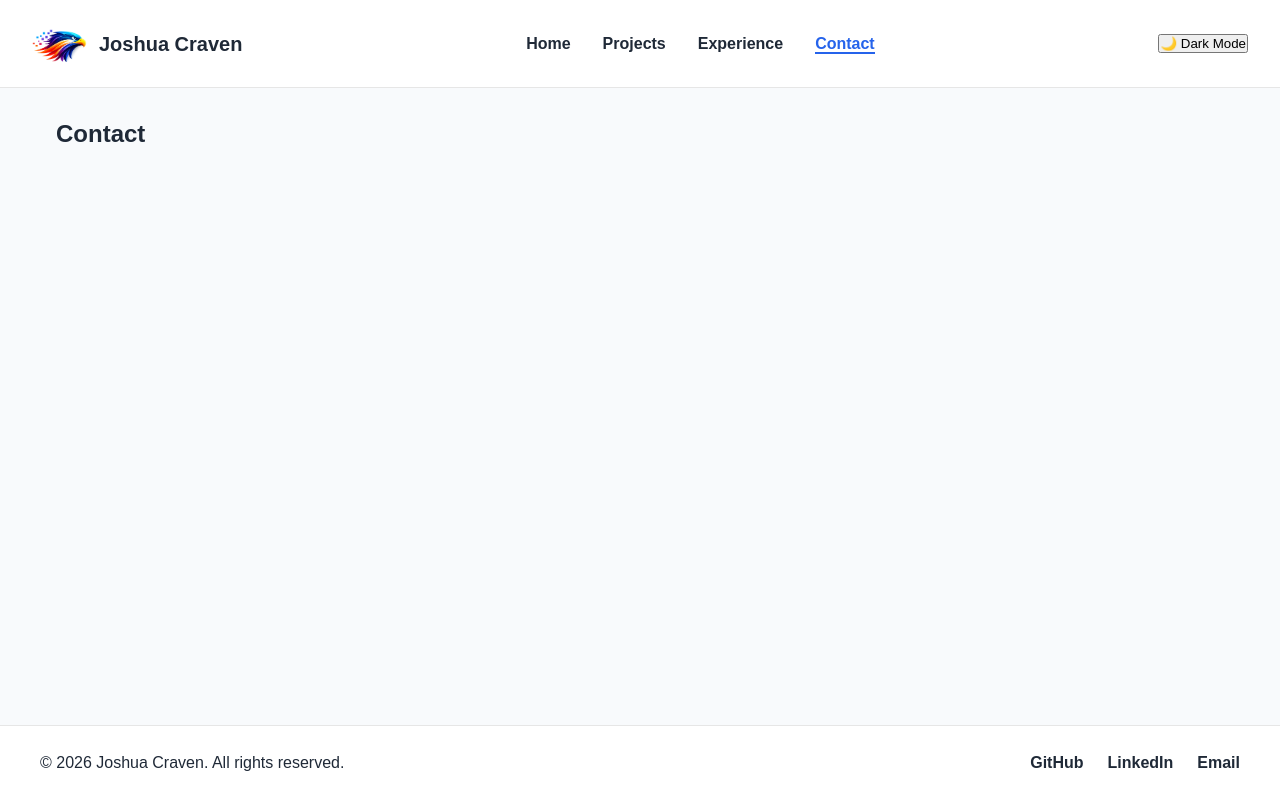
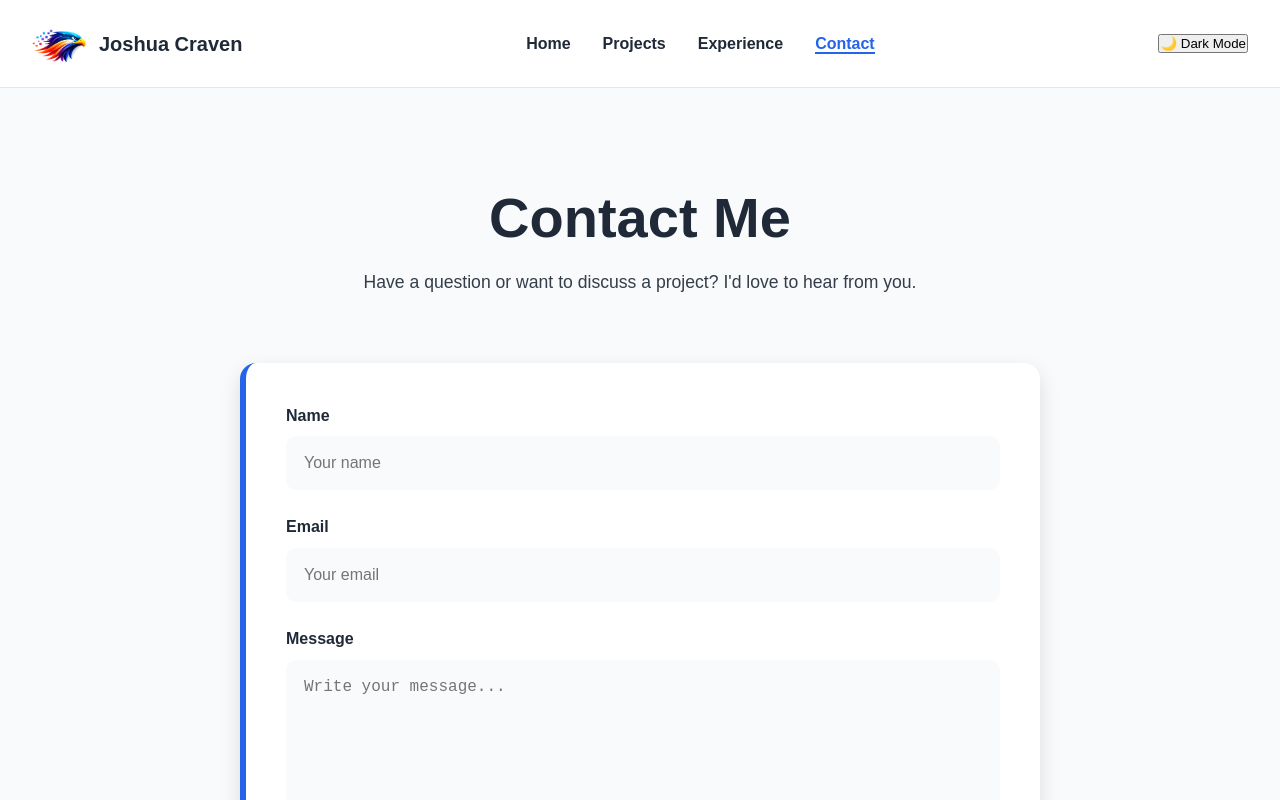
Before and after one commit to jlc996/frontend-portfolio, a React (Vite) app: page /frontend-portfolio/contact in a window 1280 px wide. Shown: the top 800 px of the page. Built offline with nearby package versions, Linux system fonts and the light colour scheme.

Commit message:
Built the Contact page and ContactForm

```diff
--- a/src/components/ContactForm.jsx
+++ b/src/components/ContactForm.jsx
@@ -0,0 +1,123 @@
+// ContactForm.jsx
+
+import { useState } from "react";
+import "../styles/ContactForm.css";
+
+function ContactForm() {
+  // Form state
+  const [formData, setFormData] = useState({
+    name: "",
+    email: "",
+    message: "",
+  });
+
+  // Success message
+  const [submitted, setSubmitted] = useState(false);
+
+  // Update form fields
+  function handleChange(event) {
+    const { name, value } = event.target;
+
+    setFormData((previousData) => ({
+      ...previousData,
+      [name]: value,
+    }));
+  }
+
+  // Submit form
+  function handleSubmit(event) {
+    event.preventDefault();
+
+    console.log(formData);
+
+    setSubmitted(true);
+
+    setFormData({
+      name: "",
+      email: "",
+      message: "",
+    });
+  }
+
+  return (
+    <section className="contact-form-section">
+
+      <form
+        className="contact-form"
+        onSubmit={handleSubmit}
+      >
+
+        <div className="form-group">
+
+          <label htmlFor="name">
+            Name
+          </label>
+
+          <input
+            type="text"
+            id="name"
+            name="name"
+            value={formData.name}
+            onChange={handleChange}
+            placeholder="Your name"
+            required
+          />
+
+        </div>
+
+        <div className="form-group">
+
+          <label htmlFor="email">
+            Email
+          </label>
+
+          <input
+            type="email"
+            id="email"
+            name="email"
+            value={formData.email}
+            onChange={handleChange}
+            placeholder="Your email"
+            required
+          />
+
+        </div>
+
+        <div className="form-group">
+
+          <label htmlFor="message">
+            Message
+          </label>
+
+          <textarea
+            id="message"
+            name="message"
+            rows="6"
+            value={formData.message}
+            onChange={handleChange}
+            placeholder="Write your message..."
+            required
+          />
+
+        </div>
+
+        <button
+          type="submit"
+          className="button primary-button"
+        >
+          Send Message
+        </button>
+
+        {submitted && (
+          <p className="success-message">
+            Thank you! Your message has been sent.
+          </p>
+        )}
+
+      </form>
+
+    </section>
+  );
+}
+
+export default ContactForm;
--- a/src/pages/Contact.jsx
+++ b/src/pages/Contact.jsx
@@ -1,7 +1,21 @@
+import "../styles/Contact.css";
+import ContactForm from "../components/ContactForm";
+
 function Contact() {
   return (
-    <section>
-      <h1>Contact</h1>
+    <section className="contact">
+
+      <header className="contact-header">
+        <h1>Contact Me</h1>
+
+        <p>
+          Have a question or want to discuss a project?
+          I'd love to hear from you.
+        </p>
+      </header>
+
+      <ContactForm />
+
     </section>
   );
 }
--- a/src/styles/Contact.css
+++ b/src/styles/Contact.css
@@ -0,0 +1,115 @@
+/* =====================================================
+   Contact Page
+===================================================== */
+
+.contact {
+
+    max-width: 1200px;
+
+    margin: 0 auto;
+
+    padding: 4rem 2rem;
+
+    color: var(--text-color);
+
+}
+
+
+
+/* =====================================================
+   Page Header
+===================================================== */
+
+.contact-header {
+
+    text-align: center;
+
+    margin-bottom: 4rem;
+
+}
+
+
+
+.contact-header h1 {
+
+    font-size: clamp(2.5rem, 5vw, 3.5rem);
+
+    margin-bottom: 1rem;
+
+    color: var(--text-color);
+
+}
+
+
+
+.contact-header p {
+
+    max-width: 700px;
+
+    margin: 0 auto;
+
+    line-height: 1.8;
+
+    font-size: 1.1rem;
+
+    color: var(--text-color);
+
+    opacity: 0.9;
+
+}
+
+
+
+/* =====================================================
+   Contact Content
+===================================================== */
+
+.contact-content {
+
+    display: grid;
+
+    grid-template-columns: 1fr;
+
+    gap: 3rem;
+
+}
+
+
+
+/* =====================================================
+   Responsive Design
+===================================================== */
+
+@media (max-width: 768px) {
+
+    .contact {
+
+        padding: 3rem 1rem;
+
+    }
+
+    .contact-header {
+
+        margin-bottom: 3rem;
+
+    }
+
+}
+
+
+
+@media (max-width: 480px) {
+
+    .contact-header h1 {
+
+        font-size: 2rem;
+
+    }
+
+    .contact-header p {
+
+        font-size: 1rem;
+
+    }
+
+}
--- /dev/null
+++ b/src/styles/ContactForm.css
@@ -0,0 +1,183 @@
+/* =====================================================
+   Contact Form Section
+===================================================== */
+
+.contact-form-section {
+
+    max-width: 800px;
+
+    margin: 0 auto;
+
+}
+
+
+
+/* =====================================================
+   Contact Form
+===================================================== */
+
+.contact-form {
+
+    background: var(--card-color);
+
+    color: var(--text-color);
+
+    padding: 2.5rem;
+
+    border-radius: 16px;
+
+    border-left: 6px solid var(--accent-color);
+
+    box-shadow:
+        0 8px 20px rgba(0, 0, 0, .12);
+
+}
+
+
+
+/* =====================================================
+   Form Groups
+===================================================== */
+
+.form-group {
+
+    display: flex;
+
+    flex-direction: column;
+
+    margin-bottom: 1.5rem;
+
+}
+
+
+
+/* =====================================================
+   Labels
+===================================================== */
+
+.form-group label {
+
+    font-weight: 600;
+
+    margin-bottom: .5rem;
+
+    color: var(--text-color);
+
+}
+
+
+
+/* =====================================================
+   Inputs & Textarea
+===================================================== */
+
+.form-group input,
+.form-group textarea {
+
+    width: 100%;
+
+    padding: 1rem;
+
+    border: 2px solid transparent;
+
+    border-radius: 10px;
+
+    background: var(--bg-color);
+
+    color: var(--text-color);
+
+    font-size: 1rem;
+
+    transition:
+        border-color .3s ease,
+        box-shadow .3s ease;
+
+}
+
+
+
+/* =====================================================
+   Focus State
+===================================================== */
+
+.form-group input:focus,
+.form-group textarea:focus {
+
+    outline: none;
+
+    border-color: var(--accent-color);
+
+    box-shadow:
+        0 0 0 4px rgba(0, 123, 255, .15);
+
+}
+
+
+
+/* =====================================================
+   Textarea
+===================================================== */
+
+.form-group textarea {
+
+    resize: vertical;
+
+    min-height: 180px;
+
+}
+
+
+
+/* =====================================================
+   Submit Button
+===================================================== */
+
+.contact-form button {
+
+    margin-top: .5rem;
+
+}
+
+
+
+/* =====================================================
+   Success Message
+===================================================== */
+
+.success-message {
+
+    margin-top: 1.5rem;
+
+    color: #22c55e;
+
+    font-weight: 600;
+
+}
+
+
+
+/* =====================================================
+   Responsive Design
+===================================================== */
+
+@media (max-width: 768px) {
+
+    .contact-form {
+
+        padding: 2rem;
+
+    }
+
+}
+
+
+
+@media (max-width: 480px) {
+
+    .contact-form {
+
+        padding: 1.5rem;
+
+    }
+
+}
```
